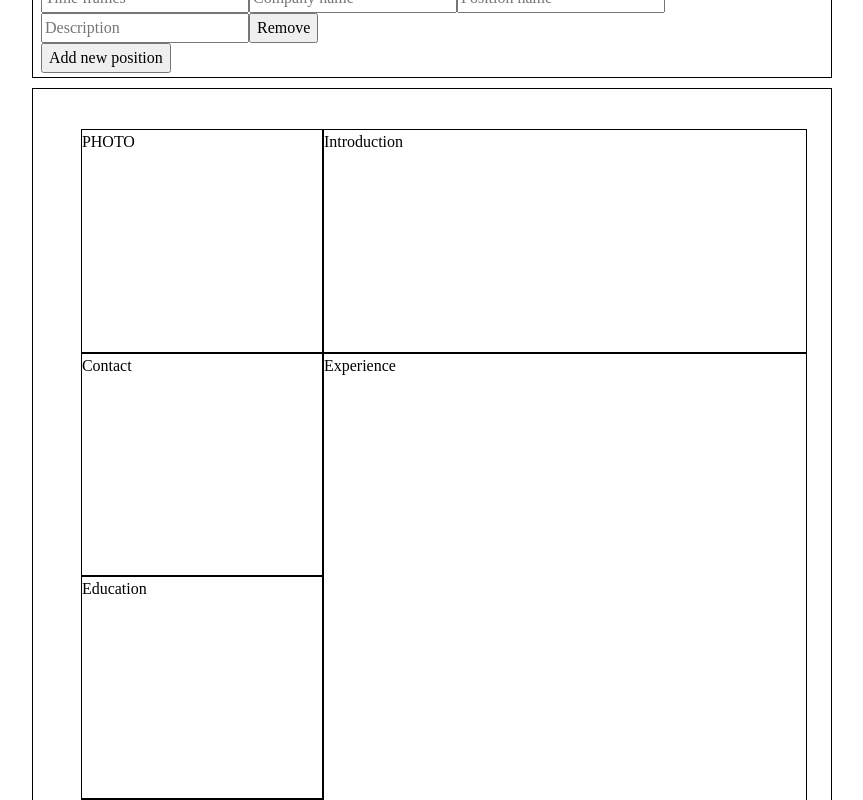
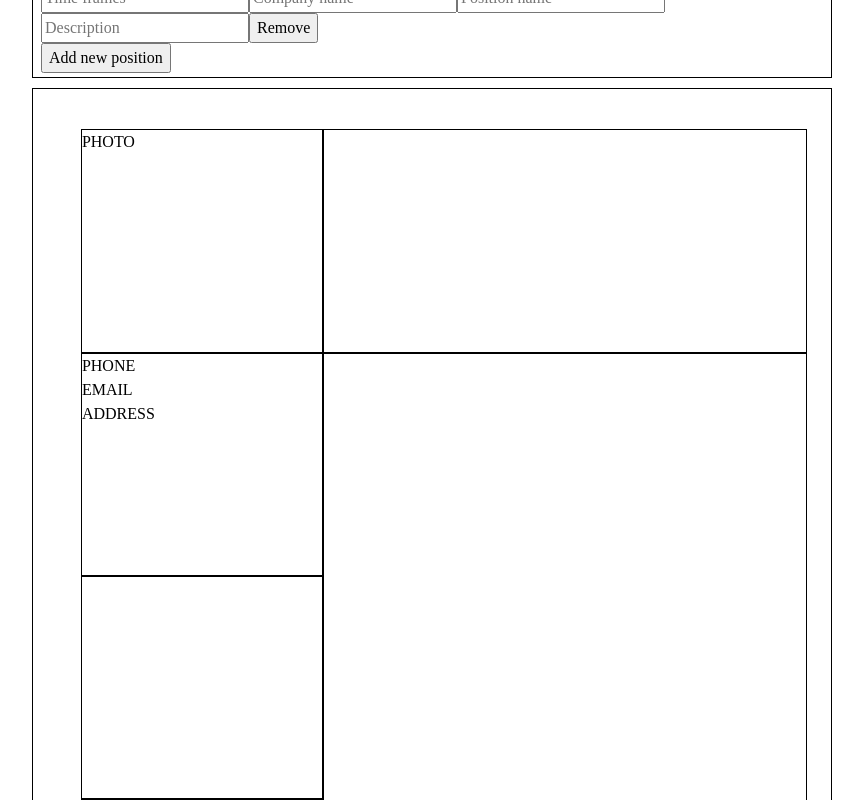
Before and after one commit to micsiw/cv-creator, a React (Create React App) app: page / in a window 1280 px wide. Shown: the part 500-1300 px from the top of the page, without its empty margins (208-1071 px from the left). Built offline with nearby package versions, Linux system fonts and the light colour scheme.

Commit message:
lifted state of static forms and displays them on cv preview

```diff
--- /dev/null
+++ b/src/components/CV-Display/Contact-display.js
@@ -0,0 +1,24 @@
+import React, { Component } from "react";
+
+class ContactDisplay extends Component {
+  render() {
+    return (
+      <div className="contact">
+        <div className="contact-section">
+          <p>PHONE</p>
+          <p>{this.props.phoneNumber}</p>
+        </div>
+        <div className="contact-section">
+          <p>EMAIL</p>
+          <p>{this.props.email}</p>
+        </div>
+        <div className="contact-section">
+          <p>ADDRESS</p>
+          <p>{this.props.address}</p>
+        </div>
+      </div>
+    );
+  }
+}
+
+export default ContactDisplay;
--- a/src/components/CV-Display/Display.js
+++ b/src/components/CV-Display/Display.js
@@ -1,4 +1,11 @@
 import React, { Component } from "react";
+import PhotoDisplay from "./Photo-display";
+import IntroductionDisplay from "./Introduction-display";
+import ContactDisplay from "./Contact-display";
+import ExperienceDisplay from "./Experience-display";
+import EducationDisplay from "./Education-display";
+import SkillsDisplay from "./Skills-display";
+import LanguagesDisplay from "./Languages-display";
 import "../../styles/Display.css";
 
 class Display extends Component {
@@ -6,13 +13,22 @@ class Display extends Component {
     return (
       <div className="display-wrapper">
         <div className="display">
-          <div className="photo">PHOTO</div>
-          <div className="introduction">Introduction</div>
-          <div className="contact">Contact</div>
-          <div className="experience">Experience</div>
-          <div className="education">Education</div>
-          <div className="skills">Skills</div>
-          <div className="language">Language</div>
+          <PhotoDisplay />
+          <IntroductionDisplay
+            firstName={this.props.firstName}
+            lastName={this.props.lastName}
+            jobTitle={this.props.jobTitle}
+            personalDescription={this.props.personalDescription}
+          />
+          <ContactDisplay
+            phoneNumber={this.props.phoneNumber}
+            email={this.props.email}
+            address={this.props.address}
+          />
+          <ExperienceDisplay />
+          <EducationDisplay />
+          <SkillsDisplay />
+          <LanguagesDisplay />
         </div>
       </div>
     );
--- /dev/null
+++ b/src/components/CV-Display/Education-display.js
@@ -0,0 +1,9 @@
+import React, { Component } from "react";
+
+class EducationDisplay extends Component {
+  render() {
+    return <div className="education"></div>;
+  }
+}
+
+export default EducationDisplay;
--- /dev/null
+++ b/src/components/CV-Display/Experience-display.js
@@ -0,0 +1,9 @@
+import React, { Component } from "react";
+
+class ExperienceDisplay extends Component {
+  render() {
+    return <div className="experience"></div>;
+  }
+}
+
+export default ExperienceDisplay;
--- /dev/null
+++ b/src/components/CV-Display/Introduction-display.js
@@ -0,0 +1,16 @@
+import React, { Component } from "react";
+
+class IntroductionDisplay extends Component {
+  render() {
+    return (
+      <div className="introduction">
+        <p className="first-name">{this.props.firstName}</p>
+        <p className="last-name">{this.props.lastName}</p>
+        <p className="job-title">{this.props.jobTitle}</p>
+        <p className="personal-description">{this.props.personalDescription}</p>
+      </div>
+    );
+  }
+}
+
+export default IntroductionDisplay;
--- /dev/null
+++ b/src/components/CV-Display/Languages-display.js
@@ -0,0 +1,9 @@
+import React, { Component } from "react";
+
+class LanguagesDisplay extends Component {
+  render() {
+    return <div className="languages"></div>;
+  }
+}
+
+export default LanguagesDisplay;
--- /dev/null
+++ b/src/components/CV-Display/Photo-display.js
@@ -0,0 +1,9 @@
+import React, { Component } from "react";
+
+class PhotoDisplay extends Component {
+  render() {
+    return <div className="photo">PHOTO</div>;
+  }
+}
+
+export default PhotoDisplay;
--- /dev/null
+++ b/src/components/CV-Display/Skills-display.js
@@ -0,0 +1,9 @@
+import React, { Component } from "react";
+
+class SkillsDisplay extends Component {
+  render() {
+    return <div className="skills"></div>;
+  }
+}
+
+export default SkillsDisplay;
--- a/src/components/CV-Form/Forms.js
+++ b/src/components/CV-Form/Forms.js
@@ -9,7 +9,15 @@ class Forms extends Component {
   render() {
     return (
       <div className="forms">
-        <Personal />
+        <Personal
+          onFirstNameChange={this.props.onFirstNameChange}
+          onLastNameChange={this.props.onLastNameChange}
+          onJobTitleChange={this.props.onJobTitleChange}
+          onPhoneNumberChange={this.props.onPhoneNumberChange}
+          onEmailChange={this.props.onEmailChange}
+          onAddressChange={this.props.onAddressChange}
+          onPersonalDescriptionChange={this.props.onPersonalDescriptionChange}
+        />
         <Education />
         <Skills />
         <Languages />
--- a/src/components/CV-Form/Personal.js
+++ b/src/components/CV-Form/Personal.js
@@ -1,6 +1,49 @@
 import React, { Component } from "react";
 
 class Personal extends Component {
+  constructor(props) {
+    super(props);
+    this.state = {
+      firstName: "",
+    };
+
+    this.setFirstName = this.setFirstName.bind(this);
+    this.setLastName = this.setLastName.bind(this);
+    this.setJobTitle = this.setJobTitle.bind(this);
+    this.setPhoneNumber = this.setPhoneNumber.bind(this);
+    this.setEmail = this.setEmail.bind(this);
+    this.setAddress = this.setAddress.bind(this);
+    this.setPersonalDescription = this.setPersonalDescription.bind(this);
+  }
+
+  setFirstName(e) {
+    this.props.onFirstNameChange(e.target.value);
+  }
+
+  setLastName(e) {
+    this.props.onLastNameChange(e.target.value);
+  }
+
+  setJobTitle(e) {
+    this.props.onJobTitleChange(e.target.value);
+  }
+
+  setPhoneNumber(e) {
+    this.props.onPhoneNumberChange(e.target.value);
+  }
+
+  setEmail(e) {
+    this.props.onEmailChange(e.target.value);
+  }
+
+  setAddress(e) {
+    this.props.onAddressChange(e.target.value);
+  }
+
+  setPersonalDescription(e) {
+    this.props.onPersonalDescriptionChange(e.target.value);
+  }
+
   render() {
     return (
       <div className="personal-info">
@@ -8,29 +51,51 @@ class Personal extends Component {
         <input
           type="text"
           id="first-name"
-          name="first-name"
           placeholder="First name"
+          value={this.props.firstName}
+          onChange={this.setFirstName}
         />
         <input
           type="text"
           id="last-name"
-          name="last-name"
           placeholder="Last name"
+          value={this.props.lastName}
+          onChange={this.setLastName}
         />
         <input
           type="text"
           id="job-title"
-          name="job-title"
           placeholder="Job title"
+          value={this.props.jobTitle}
+          onChange={this.setJobTitle}
         />
-        <input type="text" id="phone" name="phone" placeholder="Phone number" />
-        <input type="email" id="email" name="email" placeholder="E-mail" />
-        <input type="text" id="address" name="address" placeholder="Address" />
+        <input
+          type="text"
+          id="phone"
+          placeholder="Phone number"
+          value={this.props.phoneNumber}
+          onChange={this.setPhoneNumber}
+        />
+        <input
+          type="email"
+          id="email"
+          placeholder="E-mail"
+          value={this.props.email}
+          onChange={this.setEmail}
+        />
+        <input
+          type="text"
+          id="address"
+          placeholder="Address"
+          value={this.props.address}
+          onChange={this.setAddress}
+        />
         <input
           type="text"
           id="description"
-          name="description"
           placeholder="Description"
+          value={this.props.personalDescription}
+          onChange={this.setPersonalDescription}
         />
       </div>
     );
--- a/src/components/Header.js
+++ b/src/components/Header.js
@@ -1,10 +1,6 @@
 import React, { Component } from "react";
 
 class Header extends Component {
-  constructor() {
-    super();
-  }
-
   render() {
     return (
       <div className="header">
--- a/src/components/Main.js
+++ b/src/components/Main.js
@@ -4,11 +4,77 @@ import Display from "./CV-Display/Display";
 import "../styles/Main.css";
 
 class Main extends Component {
+  constructor(props) {
+    super(props);
+    this.handleFirstNameChange = this.handleFirstNameChange.bind(this);
+    this.handleLastNameChange = this.handleLastNameChange.bind(this);
+    this.handleJobTitleChange = this.handleJobTitleChange.bind(this);
+    this.handlePhoneNumberChange = this.handlePhoneNumberChange.bind(this);
+    this.handleEmailChange = this.handleEmailChange.bind(this);
+    this.handleAddressChange = this.handleAddressChange.bind(this);
+    this.handlePersonalDescriptionChange =
+      this.handlePersonalDescriptionChange.bind(this);
+
+    this.state = {
+      firstName: "",
+      lastName: "",
+      jobTitle: "",
+      phoneNumber: "",
+      email: "",
+      address: "",
+      personalDescription: "",
+    };
+  }
+
+  handleFirstNameChange(fName) {
+    this.setState({ firstName: fName });
+  }
+
+  handleLastNameChange(lName) {
+    this.setState({ lastName: lName });
+  }
+
+  handleJobTitleChange(job) {
+    this.setState({ jobTitle: job });
+  }
+
+  handlePhoneNumberChange(number) {
+    this.setState({ phoneNumber: number });
+  }
+
+  handleEmailChange(mail) {
+    this.setState({ email: mail });
+  }
+
+  handleAddressChange(addr) {
+    this.setState({ address: addr });
+  }
+
+  handlePersonalDescriptionChange(pDescr) {
+    this.setState({ personalDescription: pDescr });
+  }
+
   render() {
     return (
       <div className="main">
-        <Forms />
-        <Display />
+        <Forms
+          onFirstNameChange={this.handleFirstNameChange}
+          onLastNameChange={this.handleLastNameChange}
+          onJobTitleChange={this.handleJobTitleChange}
+          onPhoneNumberChange={this.handlePhoneNumberChange}
+          onEmailChange={this.handleEmailChange}
+          onAddressChange={this.handleAddressChange}
+          onPersonalDescriptionChange={this.handlePersonalDescriptionChange}
+        />
+        <Display
+          firstName={this.state.firstName}
+          lastName={this.state.lastName}
+          jobTitle={this.state.jobTitle}
+          phoneNumber={this.state.phoneNumber}
+          email={this.state.email}
+          address={this.state.address}
+          personalDescription={this.state.personalDescription}
+        />
       </div>
     );
   }
```
